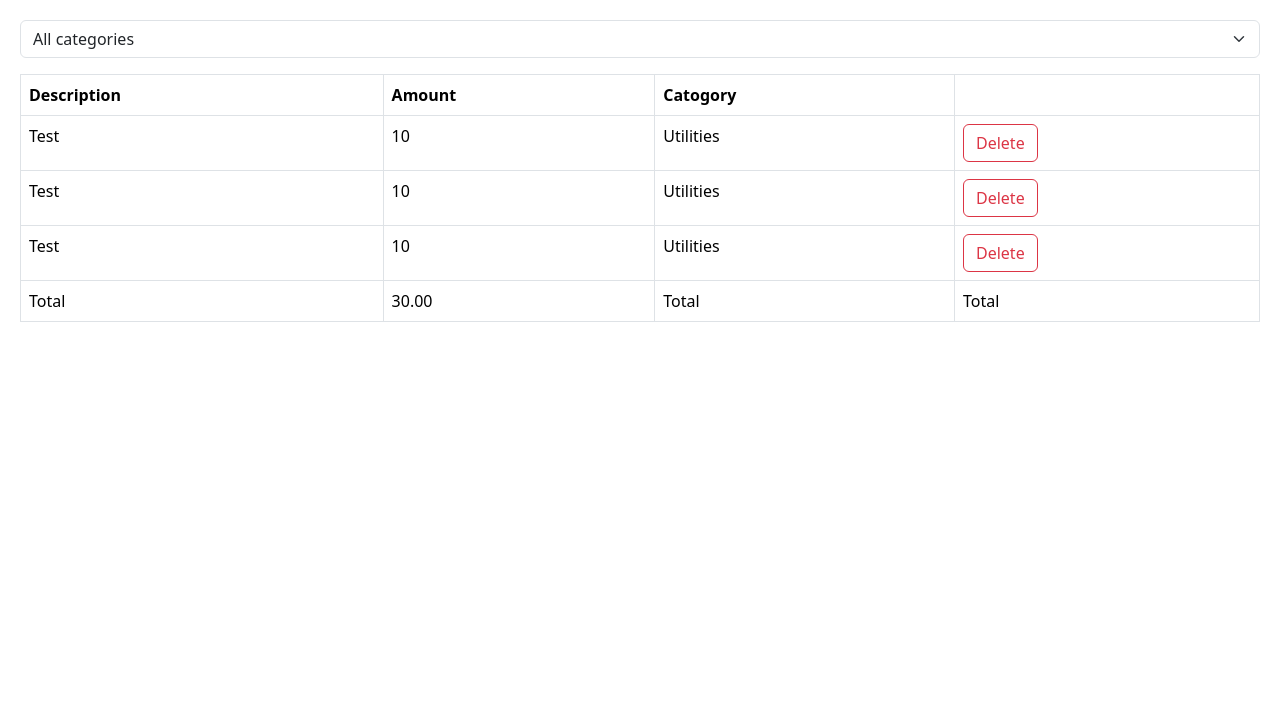
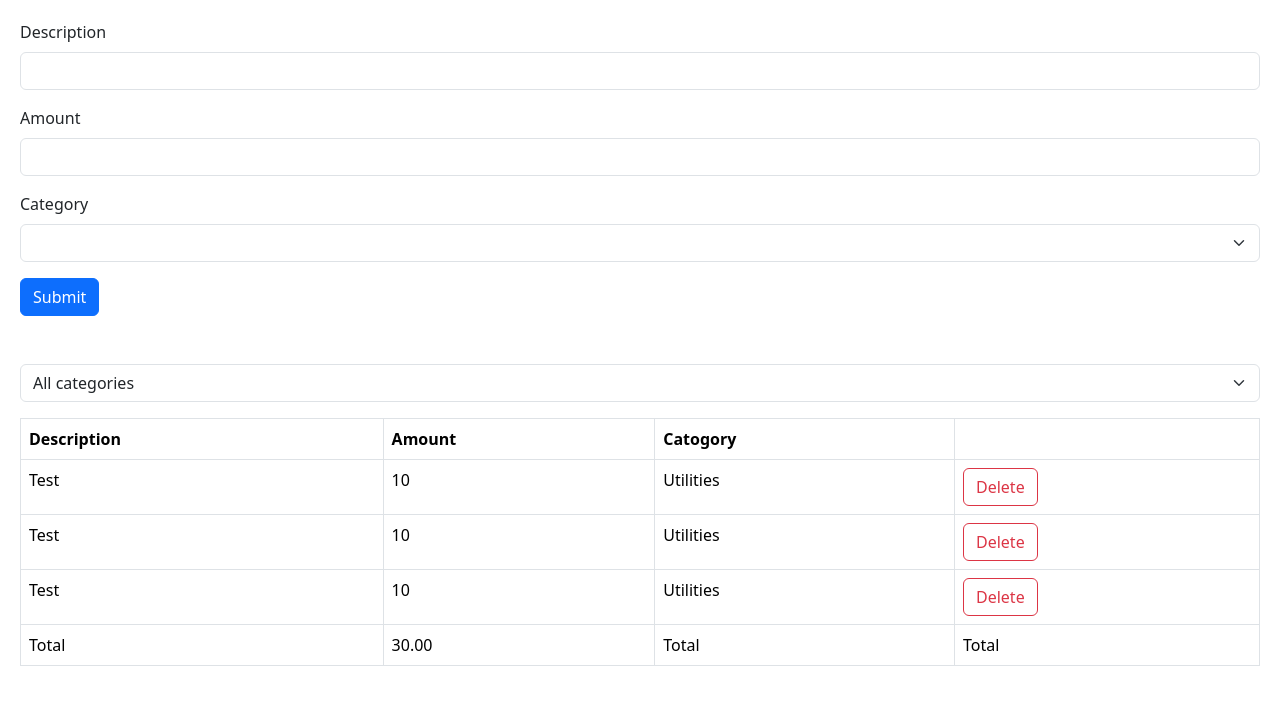
Before and after one commit to SasmithaHiram/React-Journey, a React (Vite) app: page / in a window 1280 px wide. Shown: the top 704 px of the page. Built offline with nearby package versions, Linux system fonts and the light colour scheme.

Commit message:
Building Expense Form

```diff
--- a/src/App.tsx
+++ b/src/App.tsx
@@ -1,6 +1,9 @@
 import { useState } from "react";
 import ExpenceList from "./ExpenceTracker/components/ExpenceList";
 import ExpenseFilter from "./ExpenceTracker/components/ExpenseFilter";
+import ExpenceForm from "./ExpenceTracker/components/ExpenceForm";
+
+export const categories = ["Groceries", "Utilities", "Entertainment"];
 
 function App() {
   const [expenses, setExpenses] = useState([
@@ -20,6 +23,9 @@
     : expenses;
   return (
     <div>
+      <div className="mb-5">
+        <ExpenceForm />
+      </div>
       <div className="mb-3">
         <ExpenseFilter
           onSelectedCategory={(category) => setSelectedCategory(category)}
--- /dev/null
+++ b/src/ExpenceTracker/components/ExpenceForm.tsx
@@ -0,0 +1,31 @@
+import { categories } from "../../App";
+const ExpenceForm = () => {
+  return (
+    <form>
+      <div className="mb-3">
+        <label htmlFor="description" className="form-label">
+          Description
+        </label>
+        <input id="description" type="text" className="form-control" />
+      </div>
+      <div className="mb-3">
+        <label htmlFor="amount" className="form-label">
+          Amount
+        </label>
+        <input id="amount" type="number" className="form-control" />
+      </div>
+      <div className="mb-3">
+        <label htmlFor="category" className="form-label">
+          Category
+        </label>
+        <select id="category" className="form-select">
+          <option value=""></option>
+            {categories.map(category => <option key={category} value={category}>{category}</option>)}
+        </select>
+      </div>
+      <button className="btn btn-primary">Submit</button>
+    </form>
+  );
+};
+
+export default ExpenceForm;
--- a/src/ExpenceTracker/components/ExpenseFilter.tsx
+++ b/src/ExpenceTracker/components/ExpenseFilter.tsx
@@ -1,3 +1,5 @@
+import { categories } from "../../App";
+
 interface Props {
   onSelectedCategory: (category: string) => void;
 }
@@ -9,9 +11,11 @@
       onChange={(event) => onSelectedCategory(event.target.value)}
     >
       <option value="">All categories</option>
-      <option value="Groceries">Groceries</option>
-      <option value="Utilities">Utilities</option>
-      <option value="Entertainment">Entertainment</option>
+      {categories.map((category) => (
+        <option key={category} value={category}>
+          {category}
+        </option>
+      ))}
     </select>
   );
 };
```
